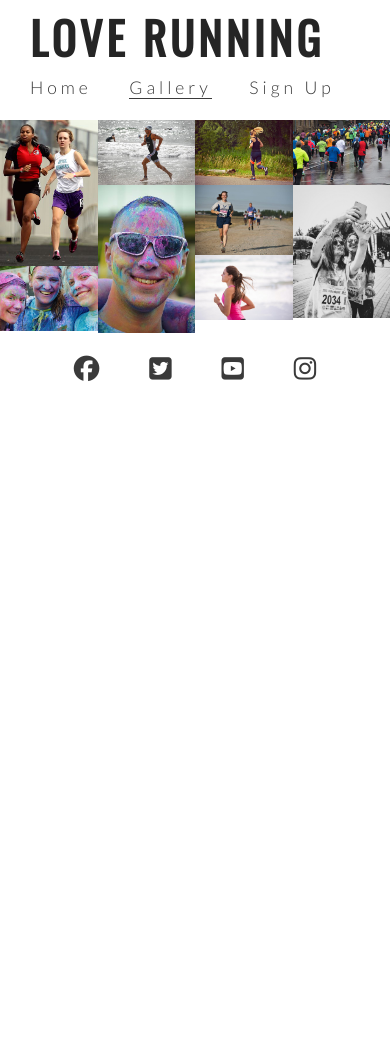
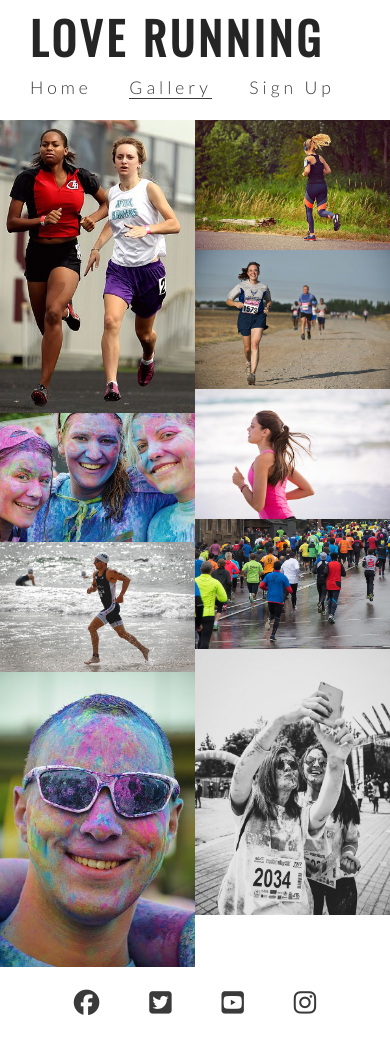
Before and after one commit to alfa23/love-running, a plain HTML site: page gallery.html in a window 390 px wide. Before the commit the page ends 844 px from the top, so only its background shows below. Drawn offline with nearby package versions, Linux system fonts and the light colour scheme.

Commit message:
Style gallery for responsive design

```diff
--- a/assets/css/style.css
+++ b/assets/css/style.css
@@ -332,4 +332,16 @@ footer {
         text-align: center;
         padding: 0 20px;
     }
+
+    #photos {
+        column-count: 3;
+    }
 }
+
+/* For small screen sizes 800px and below */
+
+@media screen and (max-width: 800px) {
+    #photos {
+        column-count: 2;
+    }
+}
```
